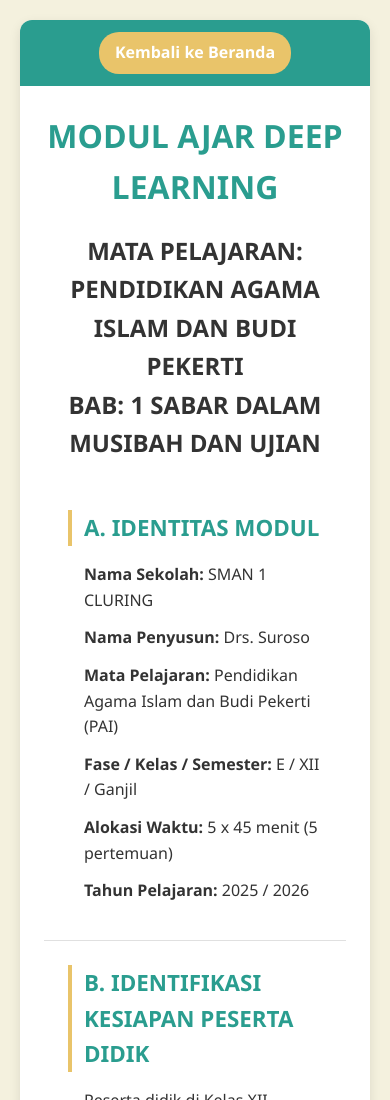
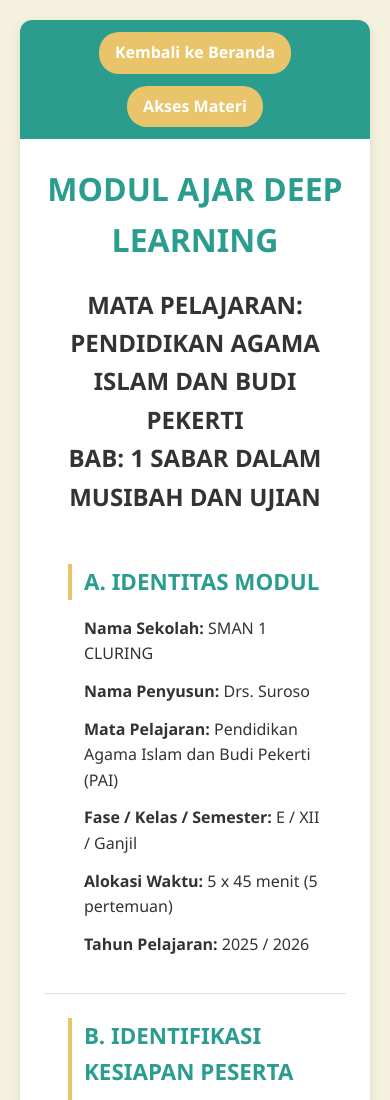
Before and after one commit to suroso86-lab/Pendidikan-Agama-Islam, a plain HTML site: page modul-ajar-bab1.html in a window 390 px wide. Shown: the top 1100 px of the page. Drawn offline with Linux system fonts and the light colour scheme.

Commit message:
Update modul-ajar-bab1.html

```diff
--- a/modul-ajar-bab1.html
+++ b/modul-ajar-bab1.html
@@ -42,6 +42,13 @@
       color: var(--putih);
       text-align: center;
       padding: 12px;
+    }
+
+    header {
+      display: flex;
+      justify-content: center;
+      gap: 12px;
+      flex-wrap: wrap;
     }
 
     header a, footer a {
@@ -139,15 +146,20 @@
         margin-right: 0;
         margin-bottom: 4px;
       }
+      header {
+        flex-direction: column;
+        align-items: center;
+      }
     }
   </style>
 </head>
 <body>
 
   <div class="container">
-    <!-- Tombol Kembali ke Beranda Atas -->
+    <!-- Tombol Kembali ke Beranda & Akses Materi -->
     <header>
-      <a href="#">Kembali ke Beranda</a>
+      <a href="index.html">Kembali ke Beranda</a>
+      <a href="#">Akses Materi</a>
     </header>
 
     <!-- Bagian A–D: Ditampilkan penuh -->
@@ -338,7 +350,6 @@
 
       <div id="tab-F" class="tab-content">
         <div class="section-content">
-          <!-- Konten sangat panjang – disalin utuh -->
           <p><strong>PERTEMUAN 1: MEMAHAMI KONSEP SABAR DAN DALILNYA (2 X 45 MENIT)</strong></p>
           <p><strong>KEGIATAN PENDAHULUAN (15 MENIT) - PRINSIP BERKESADARAN, BERMAKNA, MENGGEMBIRAKAN</strong></p>
           <ul>
@@ -486,7 +497,7 @@
 
     <!-- Tombol Kembali ke Beranda Bawah -->
     <footer>
-      <a href="#">Kembali ke Beranda</a>
+      <a href="index.html">Kembali ke Beranda</a>
     </footer>
   </div>
 
```
